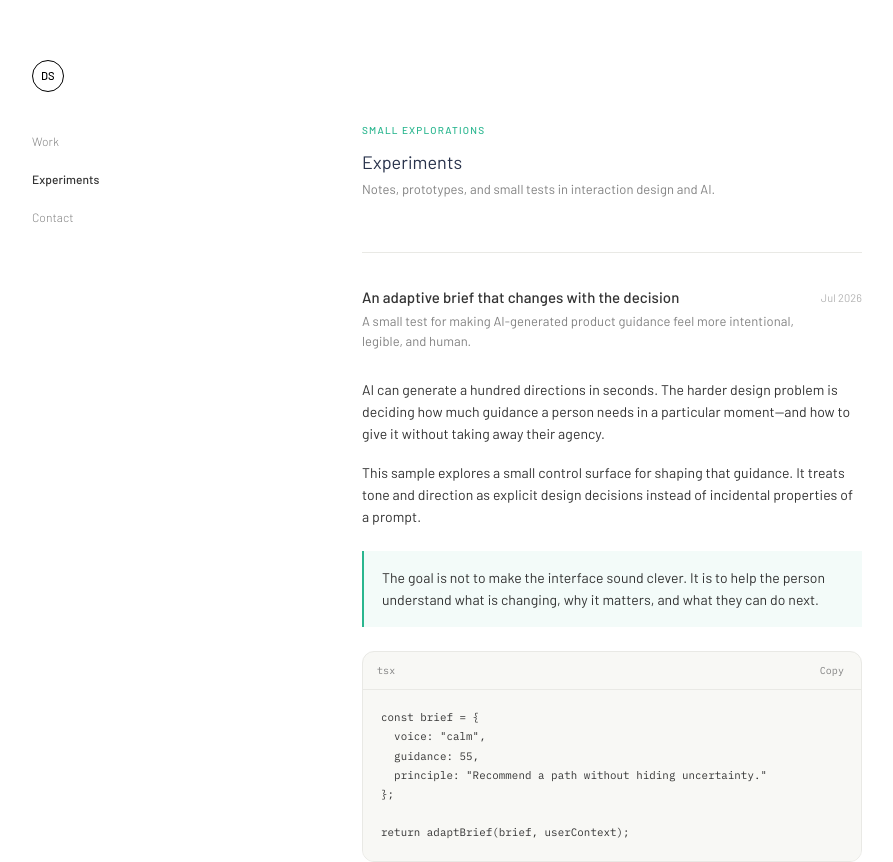
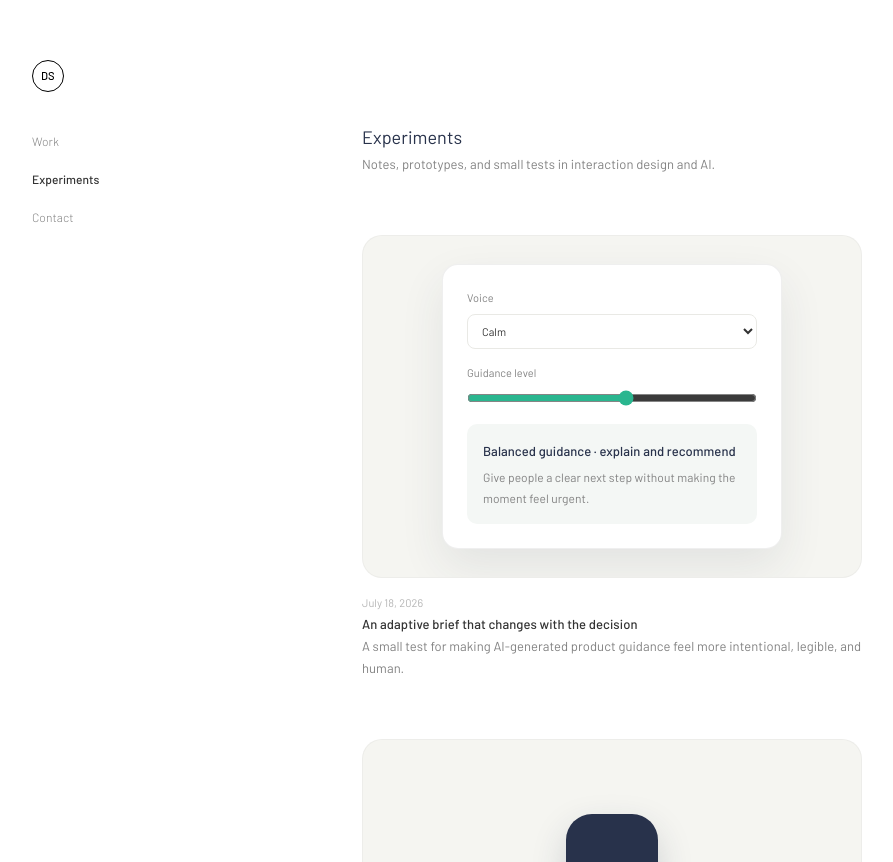
Before and after one commit to digilova/digilova, a Next.js app: page /experiments in a window 1280 px wide. Shown: the top 862 px of the page, without its empty margins (28-921 px from the left). Built offline with nearby package versions, Linux system fonts and the light colour scheme.

Commit message:
Make experiments a visual landing page

```diff
--- a/app/experiments/page.tsx
+++ b/app/experiments/page.tsx
@@ -1,6 +1,6 @@
 import type { Metadata } from "next";
 import { PageContainer } from "@/components/PageContainer";
-import { ExperimentContent } from "@/components/experiment/ExperimentContent";
+import { ExperimentCard } from "@/components/experiment/ExperimentCard";
 import { getExperiments } from "@/lib/experiments";
 
 export const metadata: Metadata = {
@@ -14,8 +14,7 @@ export default function ExperimentsPage() {
 
   return (
     <PageContainer>
-      <header className="page-heading">
-        <p className="eyebrow">Small explorations</p>
+      <header className="profile-header">
         <h1>Experiments</h1>
         <p>
           Notes, prototypes, and small tests in interaction design and AI.
@@ -24,7 +23,7 @@ export default function ExperimentsPage() {
 
       <section className="experiments-list" aria-label="Experiment posts">
         {experiments.map((experiment) => (
-          <ExperimentContent experiment={experiment} key={experiment.slug} />
+          <ExperimentCard experiment={experiment} key={experiment.slug} />
         ))}
       </section>
       <p className="footer-note">
--- a/app/globals.css
+++ b/app/globals.css
@@ -304,7 +304,35 @@ select {
 
 .experiments-list {
   display: grid;
-  border-top: 1px solid var(--line);
+  gap: 0;
+}
+
+.experiment-visual[data-mode="preview"]::before,
+.experiment-visual[data-mode="preview"]::after,
+.experiment-visual[data-mode="image"]::before,
+.experiment-visual[data-mode="image"]::after {
+  display: none;
+}
+
+.experiment-visual[data-mode="preview"] {
+  padding: 28px;
+  background: #f5f5f1;
+}
+
+.experiment-cover {
+  width: 100%;
+  height: 100%;
+  min-height: 304px;
+  object-fit: cover;
+}
+
+.experiment-card-date {
+  color: var(--faint);
+  font-size: 11px;
+}
+
+.experiment-card .work-company {
+  margin-top: 2px;
 }
 
 .experiment-post {
@@ -320,7 +348,7 @@ select {
   margin-bottom: 28px;
 }
 
-.experiment-post-header h2 {
+.experiment-post-header h1 {
   margin: 0 0 4px;
   color: var(--ink);
   font-size: 15px;
@@ -378,6 +406,11 @@ select {
 
 .article-layout {
   position: relative;
+}
+
+.article-layout .experiment-post {
+  padding: 0;
+  border-bottom: 0;
 }
 
 .article-toc {
--- /dev/null
+++ b/components/experiment/ExperimentCard.tsx
@@ -0,0 +1,73 @@
+import Link from "next/link";
+import type { ExperimentRecord } from "@/content/experiment-types";
+import {
+  formatExperimentDate,
+  resolveExperimentAsset,
+} from "@/lib/experiments";
+
+export function ExperimentCard({
+  experiment,
+}: {
+  experiment: ExperimentRecord;
+}) {
+  const { post, slug, Preview } = experiment;
+  const cover = post.cover
+    ? resolveExperimentAsset(slug, post.cover)
+    : undefined;
+  const mode = cover ? "image" : Preview ? "preview" : "placeholder";
+
+  const visual = (
+    <div
+      className="work-visual experiment-visual"
+      data-mode={mode}
+      role={mode === "placeholder" ? "img" : undefined}
+      aria-label={
+        mode === "placeholder"
+          ? `Visual placeholder for ${post.title}`
+          : undefined
+      }
+      style={
+        {
+          "--visual-background":
+            "linear-gradient(135deg, #edf2f0 0%, #dce9e5 52%, #d3e0df 100%)",
+          "--visual-ink": "#314740",
+        } as React.CSSProperties
+      }
+    >
+      {cover ? (
+        <img className="experiment-cover" src={cover} alt="" />
+      ) : Preview ? (
+        <Preview />
+      ) : (
+        <>
+          <span className="work-visual-label">{post.title}</span>
+          <span className="work-visual-kicker">Experiment</span>
+        </>
+      )}
+    </div>
+  );
+
+  return (
+    <article className="work-card experiment-card">
+      {experiment.detail ? (
+        <Link href={`/experiments/${slug}`} aria-label={post.title}>
+          {visual}
+        </Link>
+      ) : (
+        visual
+      )}
+      <div className="work-meta">
+        <p className="experiment-card-date">
+          {formatExperimentDate(post.date, true)}
+        </p>
+        <p className="work-role">{post.title}</p>
+        <p className="work-summary">{post.summary}</p>
+        {experiment.detail && (
+          <Link className="work-company" href={`/experiments/${slug}`}>
+            Read full case study <span aria-hidden="true">→</span>
+          </Link>
+        )}
+      </div>
+    </article>
+  );
+}
--- a/components/experiment/ExperimentContent.tsx
+++ b/components/experiment/ExperimentContent.tsx
@@ -1,4 +1,3 @@
-import Link from "next/link";
 import type {
   ExperimentBlock,
   ExperimentRecord,
@@ -90,7 +89,7 @@ export function ExperimentContent({
     <article className={detail ? "article experiment-post" : "experiment-post"}>
       <header className="experiment-post-header">
         <div>
-          <h2>{content?.title ?? post.title}</h2>
+          <h1>{content?.title ?? post.title}</h1>
           <p>{content?.summary ?? post.summary}</p>
         </div>
         <time dateTime={post.date}>{formatExperimentDate(post.date)}</time>
@@ -98,18 +97,13 @@ export function ExperimentContent({
 
       <div className="article-body experiment-post-body">
         <Blocks blocks={blocks} slug={slug} />
-        {!detail && Preview && previewSource && (
+        {detail && Preview && previewSource && (
           <CodePreview code={previewSource} language="tsx">
             <Preview />
           </CodePreview>
         )}
       </div>
 
-      {!detail && experiment.detail && (
-        <Link className="experiment-detail-link" href={`/experiments/${slug}`}>
-          Read full case study <span aria-hidden="true">→</span>
-        </Link>
-      )}
     </article>
   );
 }
--- a/content/experiment-types.ts
+++ b/content/experiment-types.ts
@@ -44,6 +44,7 @@ export type ExperimentPost = {
   date: string;
   summary: string;
   tags?: string[];
+  cover?: string;
   blocks: ExperimentBlock[];
 };
 
--- a/studio/app.js
+++ b/studio/app.js
@@ -4,6 +4,7 @@ const state = {
   blocks: [],
   detailBlocks: [],
   assets: new Map(),
+  cover: "",
 };
 
 const form = document.querySelector("#post-form");
@@ -15,6 +16,9 @@ const fields = {
   preview: document.querySelector("#preview-source"),
   hasDetail: document.querySelector("#has-detail"),
   detailEditor: document.querySelector("#detail-editor"),
+  coverDrop: document.querySelector("#cover-drop"),
+  coverFile: document.querySelector("#cover-file"),
+  coverLabel: document.querySelector("#cover-label"),
   status: document.querySelector("#save-status"),
   editorTitle: document.querySelector("#editor-title"),
 };
@@ -95,8 +99,19 @@ function setImageFile(block, file) {
   const cleanName = file.name.replace(/[^a-zA-Z0-9._-]+/g, "-");
   state.assets.set(cleanName, file);
   block.src = `./assets/${cleanName}`;
-  renderBlocks("blocks");
   renderBlocks("detailBlocks");
+}
+
+function setCoverFile(file) {
+  if (!file) return;
+  if (!file.type.startsWith("image/") || file.type === "image/svg+xml") {
+    setStatus("Use PNG, JPG, GIF, WebP, or AVIF images.", true);
+    return;
+  }
+  const cleanName = file.name.replace(/[^a-zA-Z0-9._-]+/g, "-");
+  state.assets.set(cleanName, file);
+  state.cover = `./assets/${cleanName}`;
+  fields.coverLabel.textContent = `Cover: ${cleanName} · click or drop to replace`;
 }
 
 function imageEditor(block) {
@@ -248,9 +263,10 @@ function renderPostList() {
 
 function resetEditor() {
   state.originalSlug = null;
-  state.blocks = [newBlock("text")];
+  state.blocks = [];
   state.detailBlocks = [];
   state.assets.clear();
+  state.cover = "";
   fields.title.value = "";
   fields.date.value = today();
   fields.summary.value = "";
@@ -258,9 +274,9 @@ function resetEditor() {
   fields.preview.value = "";
   fields.hasDetail.checked = false;
   fields.detailEditor.hidden = true;
+  fields.coverLabel.textContent = "Drop a cover image here or click to choose";
   fields.editorTitle.textContent = "New experiment";
   setStatus("");
-  renderBlocks("blocks");
   renderBlocks("detailBlocks");
   renderPostList();
   fields.title.focus();
@@ -271,6 +287,7 @@ function loadPost(post) {
   state.blocks = structuredClone(post.blocks ?? []);
   state.detailBlocks = structuredClone(post.detailBlocks ?? []);
   state.assets.clear();
+  state.cover = post.cover ?? "";
   fields.title.value = post.title;
   fields.date.value = post.date;
   fields.summary.value = post.summary;
@@ -278,9 +295,11 @@ function loadPost(post) {
   fields.preview.value = post.previewSource ?? "";
   fields.hasDetail.checked = state.detailBlocks.length > 0;
   fields.detailEditor.hidden = !fields.hasDetail.checked;
+  fields.coverLabel.textContent = state.cover
+    ? `Cover: ${state.cover.split("/").pop()} · click or drop to replace`
+    : "Drop a cover image here or click to choose";
   fields.editorTitle.textContent = post.title;
   setStatus("");
-  renderBlocks("blocks");
   renderBlocks("detailBlocks");
   renderPostList();
   window.scrollTo({ top: 0, behavior: "smooth" });
@@ -314,6 +333,7 @@ async function save(event) {
     summary: fields.summary.value,
     tags: fields.tags.value,
     blocks: state.blocks,
+    cover: state.cover,
     detailBlocks: fields.hasDetail.checked ? state.detailBlocks : [],
     previewSource: fields.preview.value,
     assets,
@@ -354,6 +374,24 @@ fields.hasDetail.addEventListener("change", () => {
     renderBlocks("detailBlocks");
   }
 });
+fields.coverFile.addEventListener("change", () => {
+  setCoverFile(fields.coverFile.files[0]);
+});
+for (const eventName of ["dragenter", "dragover"]) {
+  fields.coverDrop.addEventListener(eventName, (event) => {
+    event.preventDefault();
+    fields.coverDrop.dataset.over = "true";
+  });
+}
+for (const eventName of ["dragleave", "drop"]) {
+  fields.coverDrop.addEventListener(eventName, (event) => {
+    event.preventDefault();
+    fields.coverDrop.dataset.over = "false";
+  });
+}
+fields.coverDrop.addEventListener("drop", (event) => {
+  setCoverFile(event.dataTransfer.files[0]);
+});
 fields.title.addEventListener("input", () => {
   fields.editorTitle.textContent = fields.title.value || "New experiment";
 });
--- a/studio/index.html
+++ b/studio/index.html
@@ -55,19 +55,21 @@
         <section class="editor-section">
           <div class="section-heading">
             <div>
-              <h2>Post content</h2>
-              <p>Add and reorder text, images, code, callouts, and dividers.</p>
+              <h2>Landing visual</h2>
+              <p>Drop a cover image, add an interactive preview below, or leave both empty for an automatic visual.</p>
             </div>
-            <div class="add-menu" data-target="blocks"></div>
           </div>
-          <div class="blocks" id="blocks"></div>
+          <label class="image-drop" id="cover-drop">
+            <span id="cover-label">Drop a cover image here or click to choose</span>
+            <input id="cover-file" type="file" accept="image/png,image/jpeg,image/gif,image/webp,image/avif" />
+          </label>
         </section>
 
         <section class="editor-section">
           <div class="section-heading">
             <div>
-              <h2>Interactive preview</h2>
-              <p>Optional. Paste one self-contained React component with a default export.</p>
+              <h2>Interactive card preview</h2>
+              <p>Optional. Used as the landing visual when no cover image is supplied. Source code appears only in a deeper case study.</p>
             </div>
           </div>
           <textarea class="code-editor" id="preview-source" spellcheck="false" rows="12" placeholder='"use client";&#10;&#10;export default function Preview() {&#10;  return <button>Try it</button>;&#10;}'></textarea>
--- a/studio/server.mjs
+++ b/studio/server.mjs
@@ -83,6 +83,9 @@ function validatePayload(payload) {
   }
   validateBlocks(payload.blocks, "Post blocks");
   if (payload.detailBlocks) validateBlocks(payload.detailBlocks, "Detail blocks");
+  if (payload.cover && !payload.cover.startsWith("./assets/")) {
+    throw new Error("Cover must point to the post assets folder");
+  }
   if (
     payload.previewSource?.trim() &&
     !/export\s+default/.test(payload.previewSource)
@@ -183,6 +186,7 @@ export async function savePost(payload) {
         .split(",")
         .map((tag) => tag.trim())
         .filter(Boolean),
+      cover: payload.cover || undefined,
       blocks: payload.blocks,
     };
 
```
Also changed, not shown: 1 other file (tests, documents, lock files or other folders).
